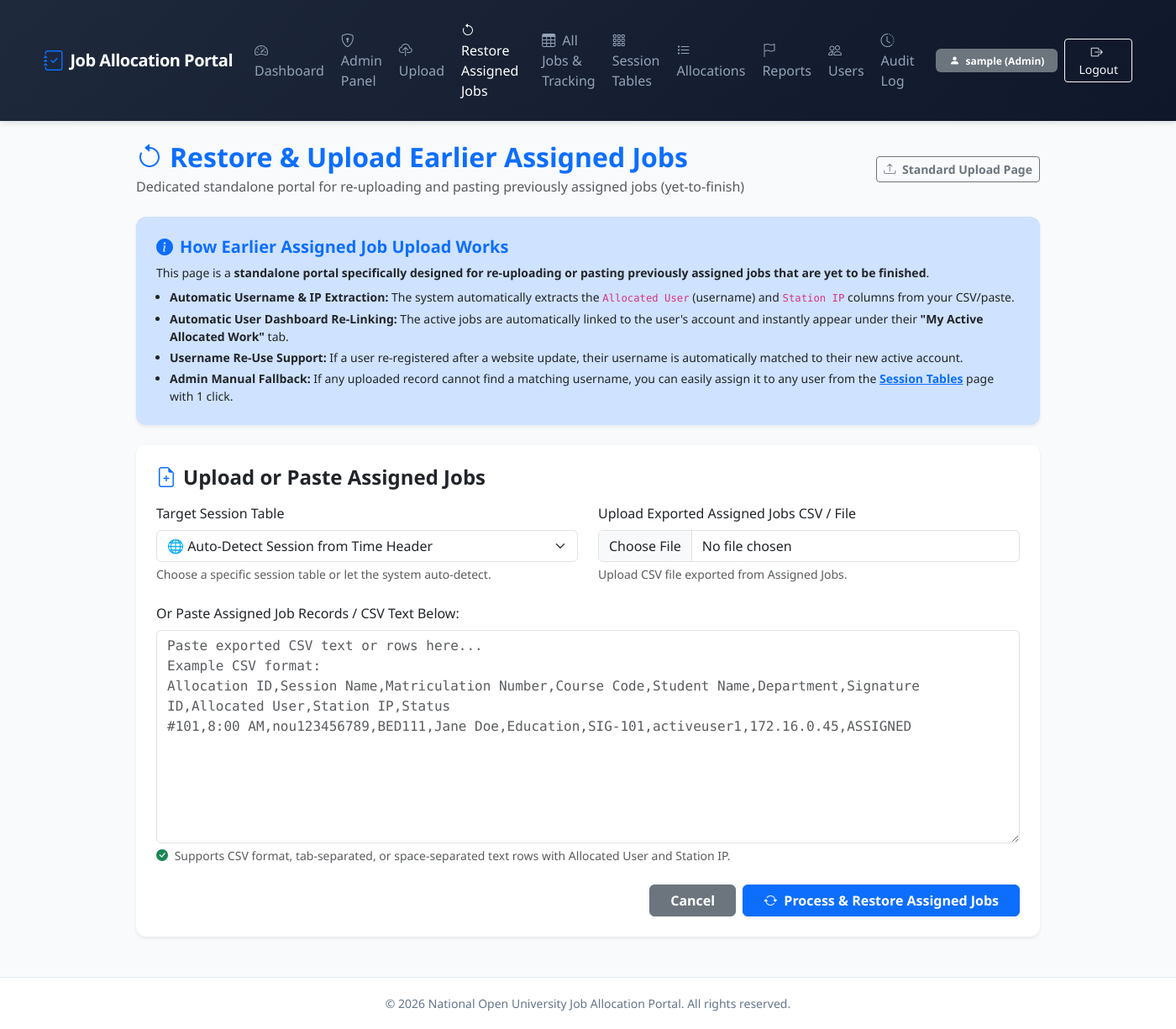
After one commit to vcurenow-hub/job-allocation, a Flask app: page /admin/upload-assigned in a window 1400 px wide. The commit adds this page. Shown: the whole page at 84% size. Run offline with Flask 3, Linux system fonts and the light colour scheme; the visitor is signed in with stand-in values (Sample User, id 1); data comes from the database, SQL or seed files in the repository.

Commit message:
LATEST UPDATED

```diff
--- a/app.py
+++ b/app.py
@@ -2360,6 +2360,133 @@ def upload_records():
     return render_template("admin/upload.html", user=current_user(), sessions=sessions, has_gemini_key=has_gemini_key, session_data=session_data)
 
 
+@app.route("/admin/upload-assigned", methods=["GET", "POST"])
+@login_required
+@admin_required
+def upload_assigned_jobs():
+    con = get_db()
+    sessions = con.execute("SELECT * FROM work_sessions ORDER BY sequence").fetchall()
+    session_map = {s["name"]: s["id"] for s in sessions}
+    approved_users = con.execute("SELECT id, username, email FROM users WHERE role='user' AND approved=1 AND active=1 ORDER BY username").fetchall()
+
+    if request.method == "POST":
+        file = request.files.get("file")
+        pasted_text = request.form.get("pasted_text", "").strip()
+        selected_session_val = request.form.get("session_id", "auto")
+
+        try:
+            if pasted_text:
+                records, corrections = parse_records_from_rows(pasted_text.splitlines(), raw_text=pasted_text)
+            elif file and file.filename:
+                records, corrections = extract_upload(file)
+            else:
+                raise ValueError("Please paste assigned job records into the text area or select a CSV/Excel file to upload.")
+
+            if not records:
+                raise ValueError("No valid records were found. Ensure records contain matriculation numbers (nou...) and course codes.")
+
+            added = 0
+            linked_users_count = 0
+            unmatched_records = []
+            forced_sid = int(selected_session_val) if selected_session_val != "auto" and str(selected_session_val).isdigit() else None
+
+            con.execute("BEGIN IMMEDIATE")
+            for r in records:
+                bucket = r["session_bucket"]
+                target_sid = forced_sid if forced_sid is not None else session_map.get(bucket, sessions[0]["id"] if sessions else 1)
+
+                allocated_username = r.get("allocated_user", "").strip()
+                station_ip = r.get("station_ip", "").strip()
+                is_done = r.get("status") in ("finished", "scored")
+
+                target_user = None
+                if allocated_username and allocated_username.lower() not in ("unassigned", "n/a", "none", ""):
+                    target_user = con.execute("""
+                        SELECT * FROM users
+                        WHERE (LOWER(username)=? OR LOWER(email)=?) AND role='user' AND approved=1 AND active=1
+                        ORDER BY id DESC LIMIT 1
+                    """, (allocated_username.lower(), allocated_username.lower())).fetchone()
+
+                job_status = 'finished' if is_done else ('assigned' if target_user else 'available')
+
+                try:
+                    con.execute("""
+                        INSERT INTO jobs(
+                            session_id,mat_no,course_code,student_name,
+                            signature_id,department,source,status,created_at
+                        ) VALUES(?,?,?,?,?,?,?,?,?)
+                    """, (
+                        target_sid, r["mat_no"], r["course_code"],
+                        r["student_name"], r["signature_id"],
+                        r["department"], r["source"], job_status, now()
+                    ))
+                    added += 1
+                    job_id = con.execute("SELECT last_insert_rowid()").fetchone()[0]
+
+                    if is_done:
+                        admin_uid = current_user()["id"]
+                        con.execute("""
+                            INSERT INTO allocations(job_id, user_id, status, created_at, finished_at, score, manual, admin_id)
+                            VALUES(?, ?, 'finished', ?, ?, 100, 1, ?)
+                        """, (job_id, admin_uid, now(), now(), admin_uid))
+                    elif target_user:
+                        linked_users_count += 1
+                        now_epoch = int(time.time())
+                        now_str = now()
+                        ip_val = station_ip if station_ip and station_ip.lower() != 'n/a' else ''
+                        alloc_status = 'started' if ip_val else 'allocated'
+                        con.execute("""
+                            INSERT INTO allocations(job_id, user_id, status, ip_address, created_at, shown_at, started_at, timer_started_at, manual, admin_id)
+                            VALUES(?, ?, ?, ?, ?, ?, ?, ?, 1, ?)
+                        """, (job_id, target_user["id"], alloc_status, ip_val, now_str, now_str if ip_val else None, now_str if ip_val else None, str(now_epoch) if ip_val else None, current_user()["id"]))
+                    else:
+                        unmatched_records.append(r)
+
+                except sqlite3.IntegrityError:
+                    job_row = con.execute("""
+                        SELECT id FROM jobs WHERE session_id=? AND mat_no=? AND course_code=?
+                    """, (target_sid, r["mat_no"], r["course_code"])).fetchone()
+                    if job_row:
+                        if is_done:
+                            con.execute("UPDATE jobs SET status='finished' WHERE id=?", (job_row["id"],))
+                            existing_alloc = con.execute("SELECT 1 FROM allocations WHERE job_id=?", (job_row["id"],)).fetchone()
+                            if not existing_alloc:
+                                admin_uid = current_user()["id"]
+                                con.execute("""
+                                    INSERT INTO allocations(job_id, user_id, status, created_at, finished_at, score, manual, admin_id)
+                                    VALUES(?, ?, 'finished', ?, ?, 100, 1, ?)
+                                """, (job_row["id"], admin_uid, now(), now(), admin_uid))
+                        elif target_user:
+                            con.execute("UPDATE jobs SET status='assigned' WHERE id=?", (job_row["id"],))
+                            existing_alloc = con.execute("SELECT 1 FROM allocations WHERE job_id=? AND status != 'reported'", (job_row["id"],)).fetchone()
+                            if not existing_alloc:
+                                linked_users_count += 1
+                                now_epoch = int(time.time())
+                                now_str = now()
+                                ip_val = station_ip if station_ip and station_ip.lower() != 'n/a' else ''
+                                alloc_status = 'started' if ip_val else 'allocated'
+                                con.execute("""
+                                    INSERT INTO allocations(job_id, user_id, status, ip_address, created_at, shown_at, started_at, timer_started_at, manual, admin_id)
+                                    VALUES(?, ?, ?, ?, ?, ?, ?, ?, 1, ?)
+                                """, (job_row["id"], target_user["id"], alloc_status, ip_val, now_str, now_str if ip_val else None, now_str if ip_val else None, str(now_epoch) if ip_val else None, current_user()["id"]))
+
+            con.commit()
+
+            audit(current_user()["id"], "UPLOAD_ASSIGNED_JOBS", f"Uploaded {added} assigned jobs, linked {linked_users_count} directly to user accounts.")
+            msg = f"Successfully processed {added} assigned job records! Re-linked {linked_users_count} jobs directly to active user accounts."
+            if len(unmatched_records) > 0:
+                msg += f" Note: {len(unmatched_records)} records could not be automatically matched to an active username. You can assign them manually on Session Tables."
+            flash(msg, "success")
+            return redirect(url_for("admin_session_tables"))
+
+        except Exception as error:
+            con.rollback()
+            flash(str(error), "danger")
+            return redirect(url_for("upload_assigned_jobs"))
+
+    return render_template("admin/upload_assigned.html", user=current_user(), sessions=sessions, approved_users=approved_users)
+
+
 @app.route("/admin/jobs")
 @login_required
 @admin_required
--- /dev/null
+++ b/templates/admin/upload_assigned.html
@@ -0,0 +1,89 @@
+{% extends "base.html" %}
+
+{% block title %}Restore & Upload Earlier Assigned Jobs{% endblock %}
+
+{% block content %}
+<div class="row justify-content-center">
+    <div class="col-lg-10">
+        <!-- Main Title Header -->
+        <div class="d-flex align-items-center justify-content-between mb-4">
+            <div>
+                <h2 class="fw-bold mb-1 text-primary">
+                    <i class="bi bi-arrow-counterclockwise text-primary me-2"></i>Restore & Upload Earlier Assigned Jobs
+                </h2>
+                <p class="text-muted mb-0">Dedicated standalone portal for re-uploading and pasting previously assigned jobs (yet-to-finish)</p>
+            </div>
+            <div>
+                <a href="{{ url_for('upload_records') }}" class="btn btn-outline-secondary btn-sm fw-bold">
+                    <i class="bi bi-upload me-1"></i> Standard Upload Page
+                </a>
+            </div>
+        </div>
+
+        <!-- Description & Guide Box -->
+        <div class="card card-custom p-4 mb-4 bg-primary-subtle border-primary shadow-sm">
+            <h5 class="fw-bold text-primary mb-2">
+                <i class="bi bi-info-circle-fill me-2"></i>How Earlier Assigned Job Upload Works
+            </h5>
+            <p class="small text-dark mb-2">
+                This page is a <strong>standalone portal specifically designed for re-uploading or pasting previously assigned jobs that are yet to be finished</strong>.
+            </p>
+            <ul class="small text-dark mb-0 ps-3">
+                <li class="mb-1"><strong>Automatic Username & IP Extraction:</strong> The system automatically extracts the <code>Allocated User</code> (username) and <code>Station IP</code> columns from your CSV/paste.</li>
+                <li class="mb-1"><strong>Automatic User Dashboard Re-Linking:</strong> The active jobs are automatically linked to the user's account and instantly appear under their <strong>"My Active Allocated Work"</strong> tab.</li>
+                <li class="mb-1"><strong>Username Re-Use Support:</strong> If a user re-registered after a website update, their username is automatically matched to their new active account.</li>
+                <li><strong>Admin Manual Fallback:</strong> If any uploaded record cannot find a matching username, you can easily assign it to any user from the <a href="{{ url_for('admin_session_tables') }}" class="fw-bold text-primary">Session Tables</a> page with 1 click.</li>
+            </ul>
+        </div>
+
+        <!-- Dual Upload & Paste Forms Card -->
+        <div class="card card-custom p-4 mb-4 shadow-sm">
+            <h4 class="fw-bold mb-3"><i class="bi bi-file-earmark-plus me-2 text-primary"></i>Upload or Paste Assigned Jobs</h4>
+
+            <form method="post" action="{{ url_for('upload_assigned_jobs') }}" enctype="multipart/form-data">
+                <input type="hidden" name="csrf_token" value="{{ csrf_token() }}">
+
+                <div class="row g-4 mb-4">
+                    <!-- Session Select -->
+                    <div class="col-md-6">
+                        <label class="form-label font-semibold">Target Session Table</label>
+                        <select name="session_id" class="form-select">
+                            <option value="auto" selected>🌐 Auto-Detect Session from Time Header</option>
+                            {% for s in sessions %}
+                                <option value="{{ s.id }}">{{ s.name }} Session Table</option>
+                            {% endfor %}
+                        </select>
+                        <div class="form-text">Choose a specific session table or let the system auto-detect.</div>
+                    </div>
+
+                    <!-- File Upload Input -->
+                    <div class="col-md-6">
+                        <label class="form-label font-semibold">Upload Exported Assigned Jobs CSV / File</label>
+                        <input type="file" name="file" class="form-control" accept=".csv,.xlsx,.txt,.docx">
+                        <div class="form-text">Upload CSV file exported from Assigned Jobs.</div>
+                    </div>
+                </div>
+
+                <!-- Standalone Text Paste Area -->
+                <div class="mb-4">
+                    <label class="form-label font-semibold">Or Paste Assigned Job Records / CSV Text Below:</label>
+                    <textarea name="pasted_text" class="form-control font-monospace" rows="10" placeholder="Paste exported CSV text or rows here...
+Example CSV format:
+Allocation ID,Session Name,Matriculation Number,Course Code,Student Name,Department,Signature ID,Allocated User,Station IP,Status
+#101,8:00 AM,nou123456789,BED111,Jane Doe,Education,SIG-101,activeuser1,172.16.0.45,ASSIGNED"></textarea>
+                    <div class="form-text mt-1">
+                        <i class="bi bi-check-circle-fill text-success me-1"></i> Supports CSV format, tab-separated, or space-separated text rows with Allocated User and Station IP.
+                    </div>
+                </div>
+
+                <div class="d-flex justify-content-end gap-2">
+                    <a href="{{ url_for('admin_dashboard') }}" class="btn btn-secondary fw-bold px-4">Cancel</a>
+                    <button type="submit" class="btn btn-primary fw-bold px-4 shadow-sm">
+                        <i class="bi bi-arrow-repeat me-1"></i> Process & Restore Assigned Jobs
+                    </button>
+                </div>
+            </form>
+        </div>
+    </div>
+</div>
+{% endblock %}
--- a/templates/base.html
+++ b/templates/base.html
@@ -127,6 +127,11 @@
                                 </a>
                             </li>
                             <li class="nav-item">
+                                <a class="nav-link {% if request.endpoint == 'upload_assigned_jobs' %}active{% endif %}" href="{{ url_for('upload_assigned_jobs') }}">
+                                    <i class="bi bi-arrow-counterclockwise me-1"></i> Restore Assigned Jobs
+                                </a>
+                            </li>
+                            <li class="nav-item">
                                 <a class="nav-link {% if request.endpoint == 'admin_jobs' %}active{% endif %}" href="{{ url_for('admin_jobs') }}">
                                     <i class="bi bi-table me-1"></i> All Jobs & Tracking
                                 </a>
```
